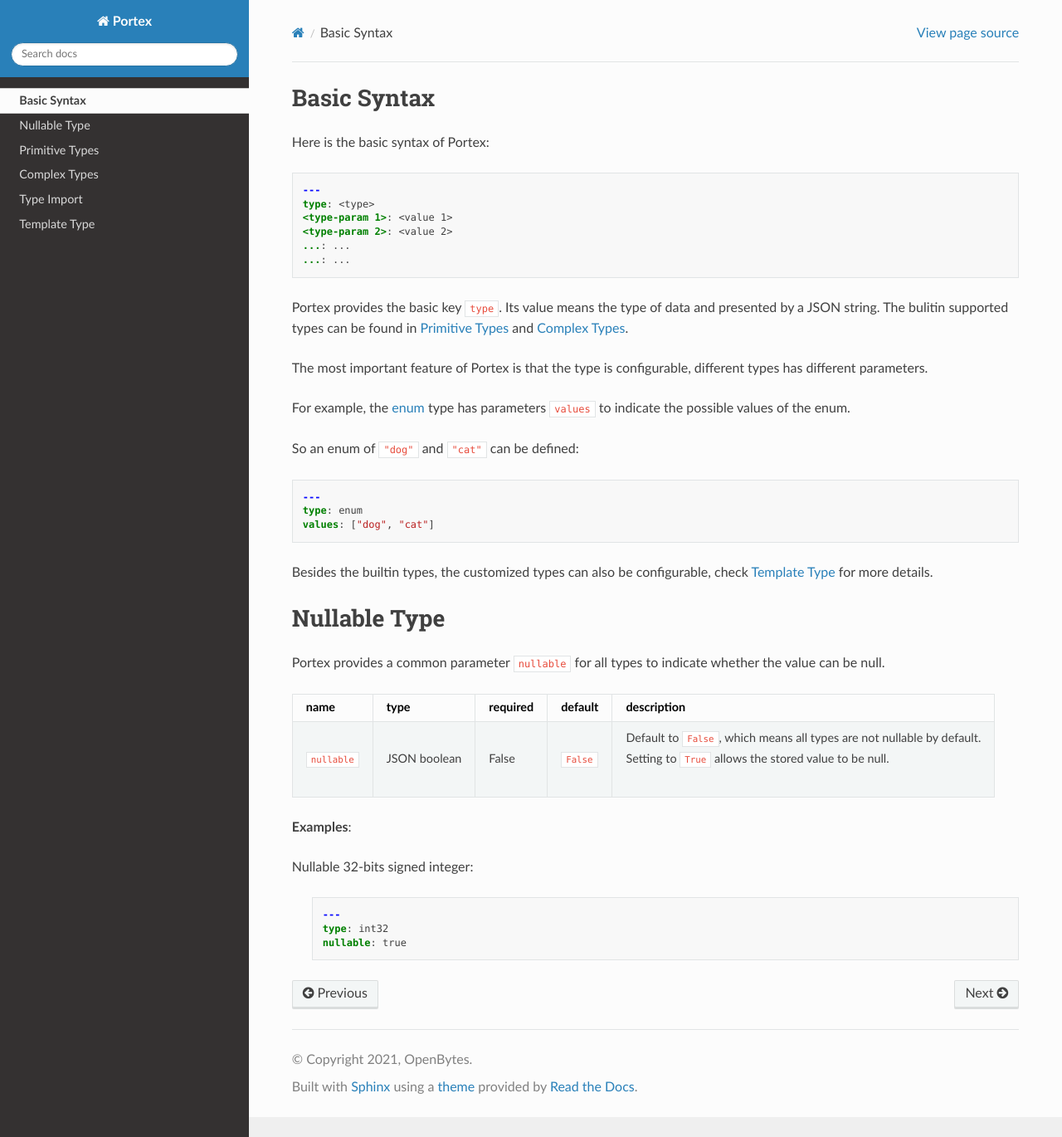
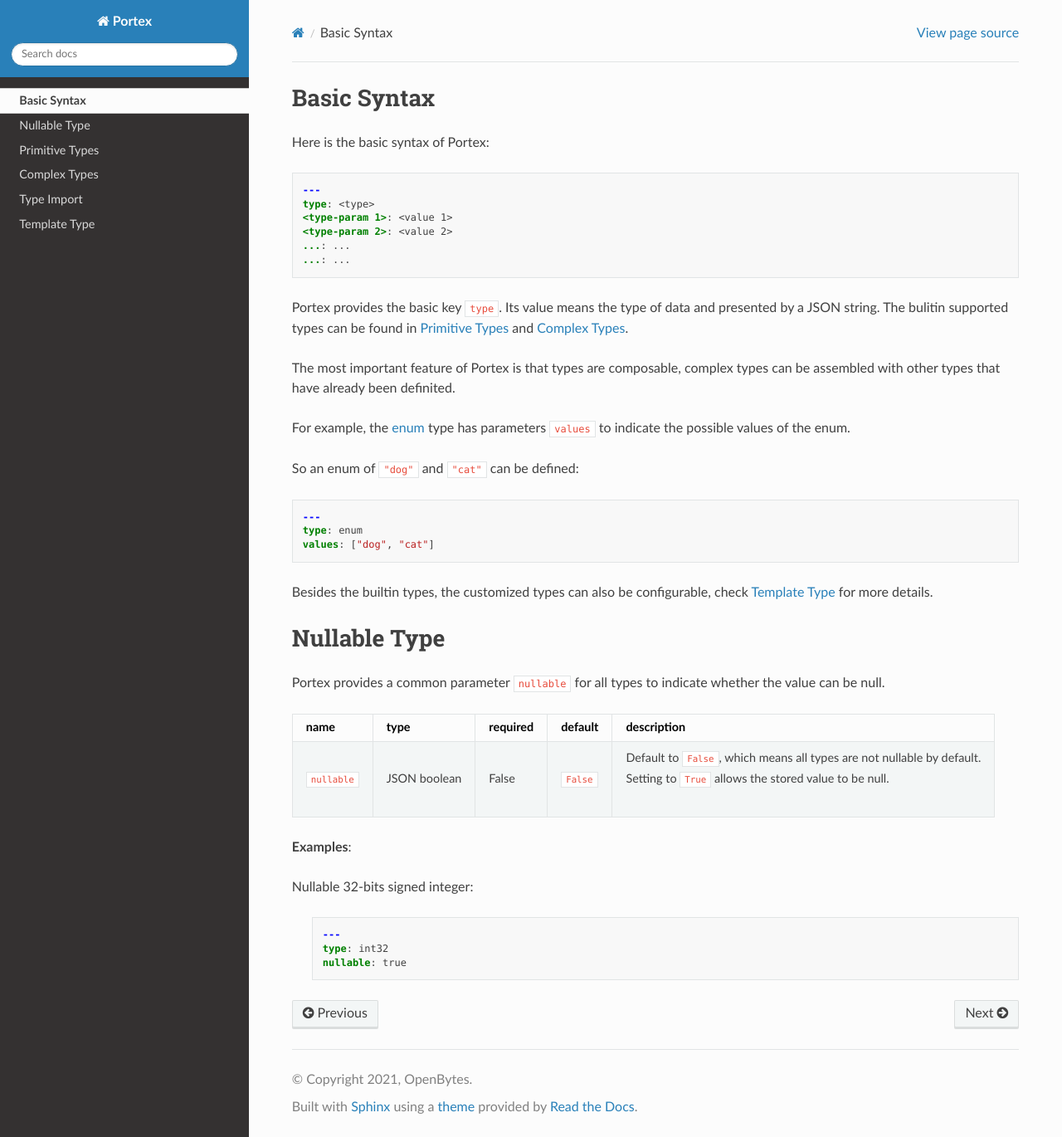
Before and after one commit to Project-OpenBytes/portex, a Sphinx documentation site: the page built from docs/source/schema/basic_syntax.rst, in a window 1280 px wide and 1370 px high. Shown: the whole window at 83% size. Built offline with Sphinx 7.4.7 and the Read the Docs theme 2.0.0, drawn with Linux system fonts in a browser that asks for light colours.

Commit message:
Change some wording in the documentation.
Change configurable to composable. Emphasize that a complex type can be created by composing types that have already been defined.

```diff
--- a/docs/source/schema/basic_syntax.rst
+++ b/docs/source/schema/basic_syntax.rst
@@ -17,8 +17,7 @@
 string. The bulitin supported types can be found in :doc:`/schema/primitive_types` and
 :doc:`/schema/complex_types/index`.
 
-The most important feature of Portex is that the type is configurable, different types has different
-parameters.
+The most important feature of Portex is that types are composable, complex types can be assembled with other types that have already been definited.
 
 For example, the :doc:`/schema/complex_types/enum` type has parameters ``values`` to indicate the
 possible values of the enum.
```
